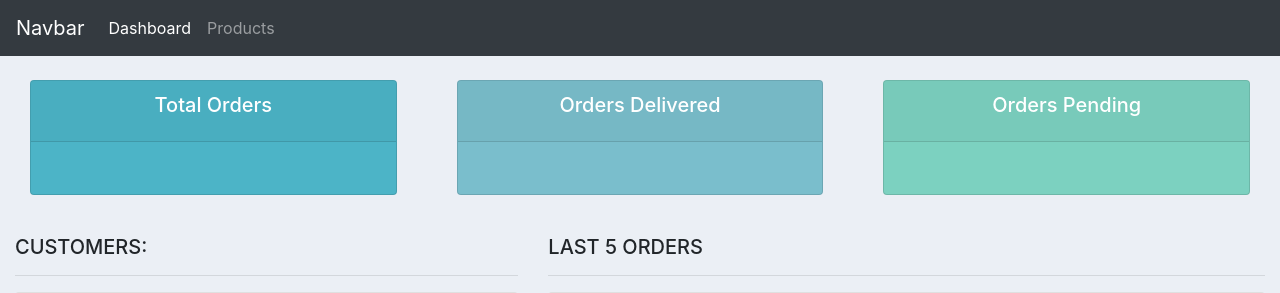
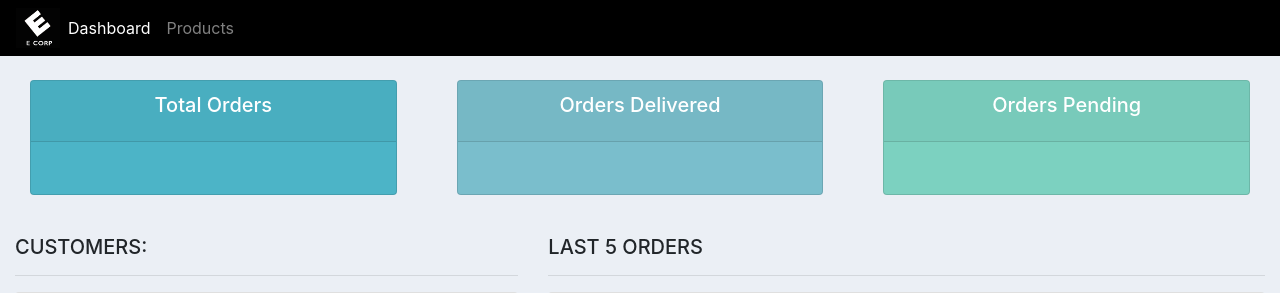
Before and after one commit to VedantBandre/django-customer-management-system, a Django app: page / in a window 1280 px wide. Shown: the top 293 px of the page. Run offline with Django 5.2, Linux system fonts and the light colour scheme.

Commit message:
static-files-and-logo

```diff
--- a/crm/accounts/templates/accounts/main.html
+++ b/crm/accounts/templates/accounts/main.html
@@ -1,36 +1,12 @@
+{% load static %}
+
 <!DOCTYPE html>
 <html>
 <head>
     <title>CRM</title>
     <link rel="stylesheet" href="https://cdn.jsdelivr.net/npm/bootstrap@4.3.1/dist/css/bootstrap.min.css" integrity="sha384-ggOyR0iXCbMQv3Xipma34MD+dH/1fQ784/j6cY/iJTQUOhcWr7x9JvoRxT2MZw1T" crossorigin="anonymous">
+    <link rel="stylesheet" type="text/css" href="{% static '/css/main.css' %}">
 
-
-    <style>
-
-        #logo{
-            background-color: black;
-        }
-
-        body{
-            background-color: #ebeff5;
-        }
-
-
-        #total-orders{
-            background-color: #4cb4c7;
-        }
-
-
-        #orders-delivered{
-            background-color: #7abecc;
-        }
-
-        #orders-pending{
-            background-color: #7CD1C0;
-        }
-
-
-    </style>
 </head>
 <body>
     {% include 'accounts/navbar.html' %}
--- a/crm/accounts/templates/accounts/navbar.html
+++ b/crm/accounts/templates/accounts/navbar.html
@@ -1,5 +1,7 @@
+{% load static %}
+
 <nav class="navbar navbar-expand-lg navbar-dark bg-dark">
-  <a class="navbar-brand" href="#">Navbar</a>
+  <img src="{% static 'images/logo.png' %}" style="height: 100%;">
   <button class="navbar-toggler" type="button" data-toggle="collapse" data-target="#navbarSupportedContent" aria-controls="navbarSupportedContent" aria-expanded="false" aria-label="Toggle navigation">
     <span class="navbar-toggler-icon"></span>
   </button>
--- /dev/null
+++ b/crm/static/css/main.css
@@ -0,0 +1,31 @@
+#logo{
+        background-color: black;
+    }
+
+    body{
+        background-color: #ebeff5;
+    }
+
+
+    #total-orders{
+        background-color: #4cb4c7;
+    }
+
+
+    #orders-delivered{
+        background-color: #7abecc;
+    }
+
+    #orders-pending{
+        background-color: #7CD1C0;
+    }
+
+.navbar img {
+    height: 100%; /* Makes the image height match the navbar's height */
+    width: auto; /* Maintains aspect ratio by adjusting width proportionally */
+    max-height: 40px; /* Optional: Set a max-height to prevent oversized logos */
+}
+
+.navbar {
+    background-color: #000000 !important; /* Pure black, overrides .bg-dark */
+}
```
Also changed, not shown: crm/crm/settings.py (+8 -1 lines), crm/static/images/logo.png (added).
